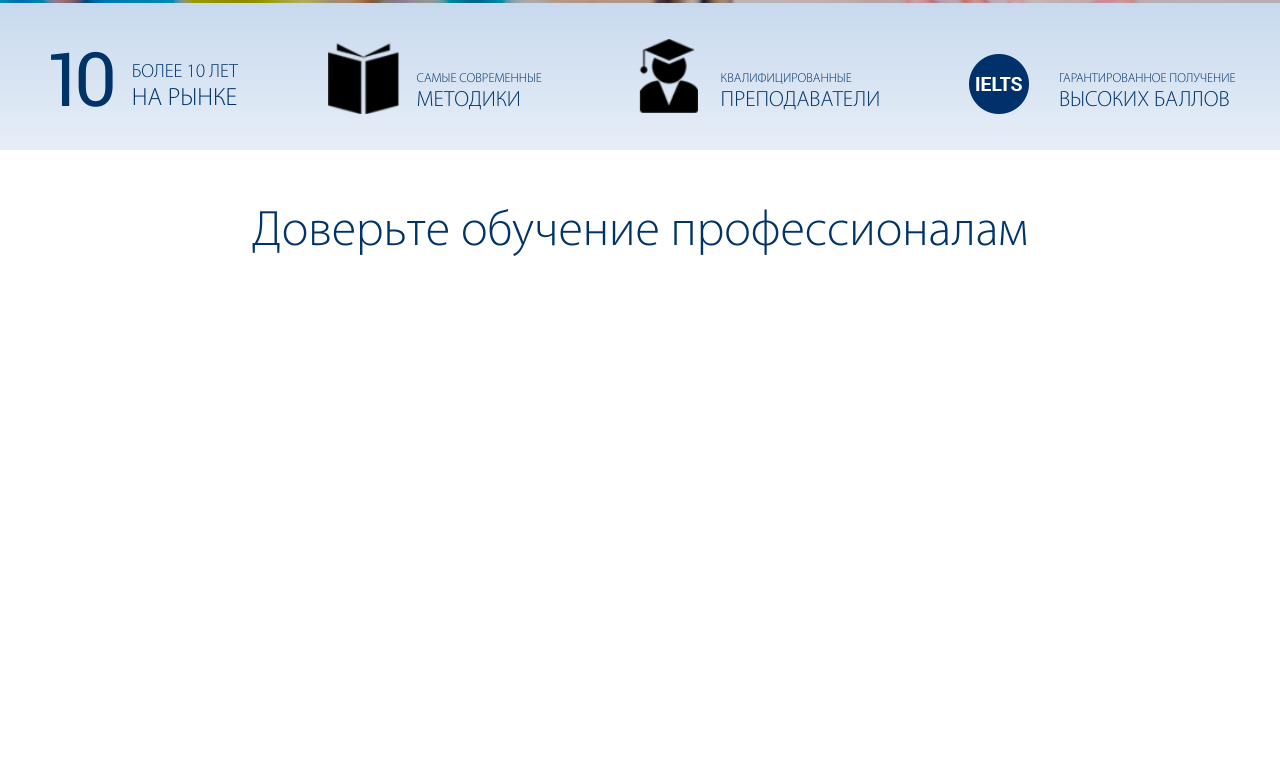
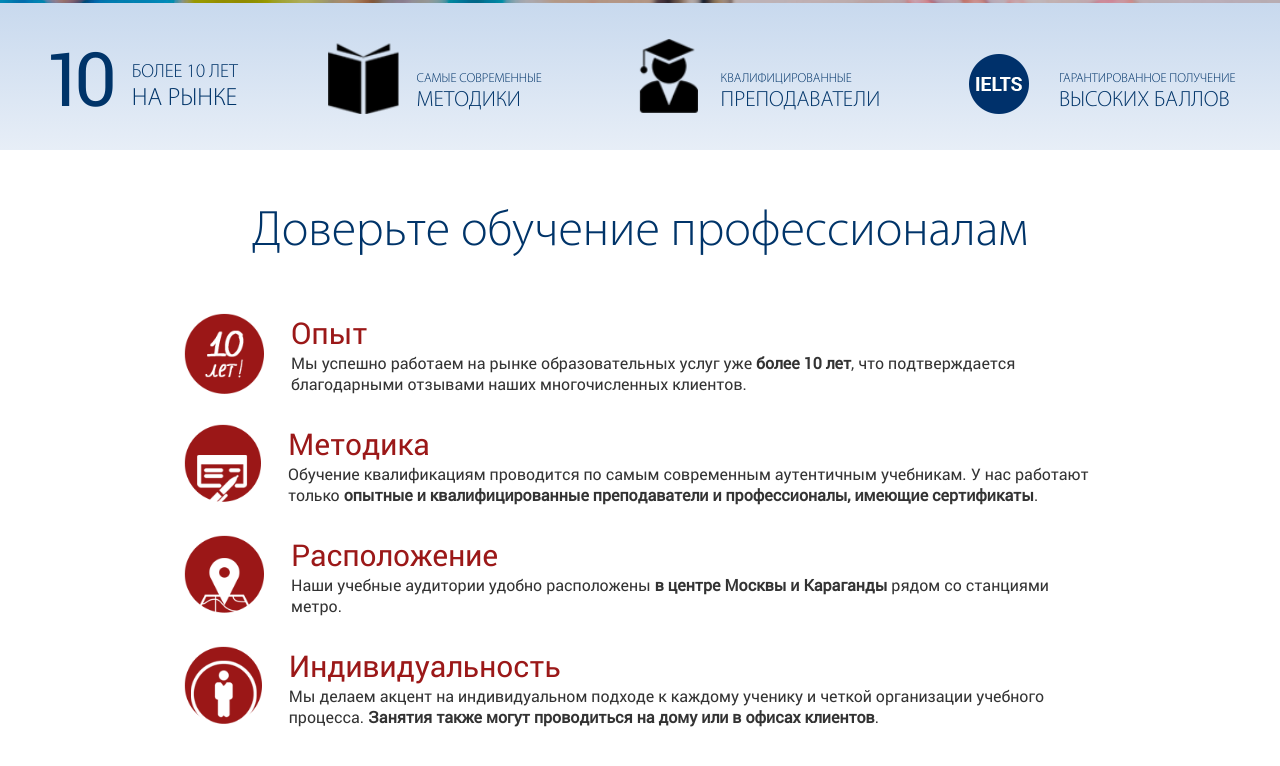
Before and after one commit to CherMet90/ProKurs, a plain HTML site: page index.html in a window 1280 px wide. Shown: the part 622-1388 px from the top of the page. Before the commit the page ends 938 px from the top, so only its background shows below. Drawn offline with Linux system fonts and the light colour scheme.

Commit message:
benefits content

```diff
--- a/css/main.css
+++ b/css/main.css
@@ -1,6 +1,7 @@
 body {
 	width: 100%;
 	margin: 0 auto;
+	cursor: default;
 }
 header {
 	box-sizing: border-box;
@@ -306,4 +307,34 @@ div.item__drop_cap {
 	font-family: "CleanvertisingLight", sans-serif;
 	font-weight: normal;
 	text-align: center;
+	margin-bottom: 50px;
 }
+.benefits__item {
+	display: -webkit-flex;
+	display: -moz-flex;
+	display: -ms-flex;
+	display: -o-flex;
+	display: flex;
+	margin: 30px 0;
+}
+.benefits__item--txt {
+	margin-left: 2.1vw;
+}
+.benefits__item--txt h3 {
+	padding: 0;
+	margin: 0;
+	font-weight: normal;
+	font-size: 30px;
+	color: rgb(155,24,24);
+	font-family: "RobotoRegular", sans-serif;
+}
+.benefits__item--txt p {
+	padding: 0;
+	margin: 0;
+	font-family: "RobotoRegular", sans-serif;
+	color: #333333;
+}
+.benefits__item img {
+	width: 6.3vw;
+	height: 6.3vw;
+}
--- a/index.html
+++ b/index.html
@@ -41,31 +41,31 @@
 			<div class="discounts__content">
 				<div class="discounts__content--wrap">
 					<div class="discounts__content--row">
-						<div class="img-wrap"><img src="img/hat.png" alt=""></div><span>10% владельцу карты на продолжение обучения на следующем уровне;</span>
+						<div class="img-wrap"><img src="img/hat.png" alt="Следующий уровень"></div><span>10% владельцу карты на продолжение обучения на следующем уровне;</span>
 					</div>
 					<div class="discounts__content--row">
-						<div class="img-wrap"><img src="img/hamburger.png" alt=""></div><span>5% предъявителю карты на все программы обучения;</span>
+						<div class="img-wrap"><img src="img/hamburger.png" alt="Программы обучения"></div><span>5% предъявителю карты на все программы обучения;</span>
 					</div>
 					<div class="discounts__content--row">
-						<div class="img-wrap"><img src="img/globe.png" alt=""></div><span>3–5% на обучение за рубежом.</span>
+						<div class="img-wrap"><img src="img/globe.png" alt="Обучение за рубежом"></div><span>3–5% на обучение за рубежом.</span>
 					</div>
 				</div>
 				<div class="discounts__content--wrap">
 					<div class="discounts__content--row">
-						<div class="img-wrap"><img src="img/hat.png" alt=""></div><span>10% на курсовую работу по теме: "Маркетинг и его морально-этическая сторона";</span>
+						<div class="img-wrap"><img src="img/hat.png" alt="Курсовая работа"></div><span>10% на курсовую работу по теме: "Маркетинг и его морально-этическая сторона";</span>
 					</div>
 					<div class="discounts__content--row">
-						<div class="img-wrap"><img src="img/hamburger.png" alt=""></div><span>5% на все гамбургеры сети ресторанов McDonalds;</span>
+						<div class="img-wrap"><img src="img/hamburger.png" alt="Гамбургеры"></div><span>5% на все гамбургеры сети ресторанов McDonalds;</span>
 					</div>
 					<div class="discounts__content--row">
-						<div class="img-wrap"><img src="img/globe.png" alt=""></div><span>3–5% на стоимость визы в любую страну мира.</span>
+						<div class="img-wrap"><img src="img/globe.png" alt="Жизнь за рубежом"></div><span>3–5% на стоимость визы в любую страну мира.</span>
 					</div>
 				</div>
 				<input type="button" value="НАЧАТЬ ОБУЧЕНИЕ">
 			</div>
 		</div>
 	</header>
-	<section class="teasers">
+	<div class="teasers">
 		<div class="teaser__items_wrap">
 			<div class="teaser__item">
 				<span class="item__drop_cap">10</span><div class="item__txt">
@@ -89,16 +89,46 @@
 			</div>
 			<div class="teaser__item">
 				<div class="item__drop_cap">
-					<img src="img/ielts.png" alt="">
+					<img src="img/ielts.png" alt="IELTS">
 				</div><div class="item__txt">
 					<div class="txt--row">ГАРАНТИРОВАННОЕ ПОЛУЧЕНИЕ</div>
 					<div class="txt--row">ВЫСОКИХ БАЛЛОВ</div>
 				</div>
 			</div>
 		</div>
-	</section>
+	</div>
 	<section class="benefits">
 		<h2 class="benefits__title">Доверьте обучение профессионалам</h2>
+		<div class="benefits__items">
+			<div class="benefits__item">
+				<img src="img/ten_years.png" alt="10 лет!">
+				<div class="benefits__item--txt">
+					<h3>Опыт</h3>
+					<p>Мы успешно работаем на рынке образовательных услуг уже <strong>более 10 лет</strong>, что подтверждается благодарными отзывами наших многочисленных клиентов.</p>
+				</div>
+			</div>
+			<div class="benefits__item">
+				<img src="img/method.png" alt="Методика">
+				<div class="benefits__item--txt">
+					<h3>Методика</h3>
+					<p>Обучение квалификациям проводится по самым современным аутентичным учебникам. У нас работают только <strong>опытные и квалифицированные преподаватели и профессионалы, имеющие сертификаты</strong>.</p>
+				</div>
+			</div>
+			<div class="benefits__item">
+				<img src="img/location.png" alt="Расположение">
+				<div class="benefits__item--txt">
+					<h3>Расположение</h3>
+					<p>Наши учебные аудитории удобно расположены <strong>в центре Москвы и Караганды</strong> рядом со станциями метро.</p>
+				</div>
+			</div>
+			<div class="benefits__item">
+				<img src="img/individuality.png" alt="Индивидуальность">
+				<div class="benefits__item--txt">
+					<h3>Индивидуальность</h3>
+					<p>Мы делаем акцент на индивидуальном подходе к каждому ученику и четкой организации учебного процесса. <strong>Занятия также могут проводиться на дому или в офисах клиентов</strong>.</p>
+				</div>
+			</div>
+		</div>
 	</section>
 </body>
 </html>
```
Also changed, not shown: img/individuality.png (added), img/location.png (added), img/method.png (added), img/ten_years.png (added).
